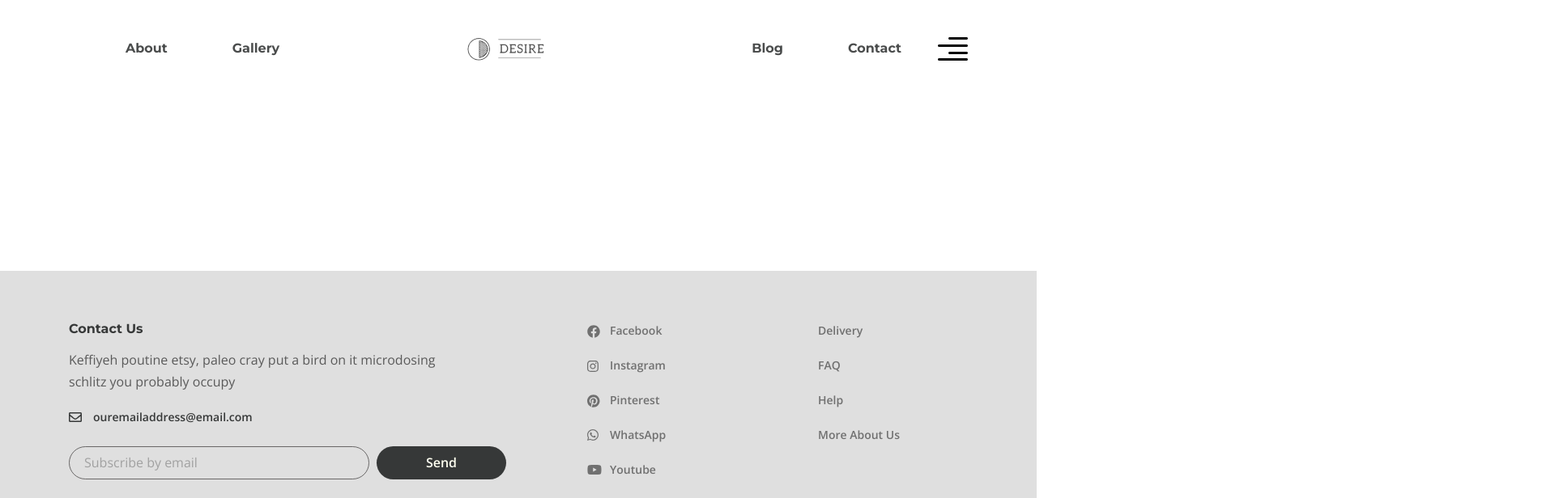
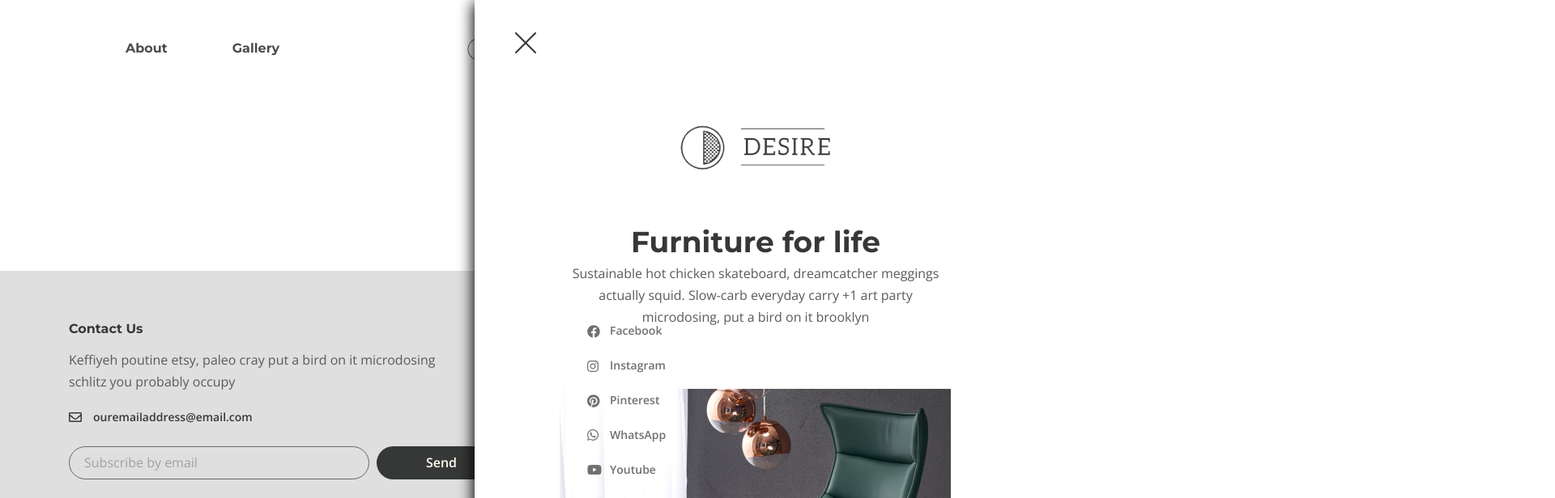
Before and after one commit to AnastasiaGer/desire, a website: page app/index.html in a window 1280 px wide. Both pictures are taken after a click on the button 1176 px from the left and 60 px from the top of the page. Shown: the top 616 px of the page at 81% size, 1920 px wide, since content can reach past the window. Drawn offline with nearby package versions, Linux system fonts and the light colour scheme.

Commit message:
rightside-menu fix

```diff
--- a/app/js/main.js
+++ b/app/js/main.js
@@ -1,8 +1,8 @@
 $(function () {
   $('.header__btn').on('click', function () {
-    $('.rightside-menu').removeClass('.rightside-menu--close');
+    $('.rightside-menu').removeClass('rightside-menu--close');
   })
   $('.rightside-menu__close').on('click', function () {
-    $('.rightside-menu').addClass('.rightside-menu--close');
+    $('.rightside-menu').addClass('rightside-menu--close');
   })
 })
--- a/app/scss/style.scss
+++ b/app/scss/style.scss
@@ -219,14 +219,12 @@
   width: 100%;
   background-color: #fff;
   padding-top: 40px;
-
   box-shadow: -2px 3px 17px 0 #000;
-
-  transition: all .3s;
+  transition: all .6s;
 }
 
 .rightside-menu.rightside-menu--close {
- transform: translateX(1000%);
+ transform: translateX(500%);
 }
 
 .rightside-menu__close{
```
Also changed, not shown: app/css/style.min.css, app/js/main.min.js, dist/css/style.min.css, dist/js/main.min.js.
